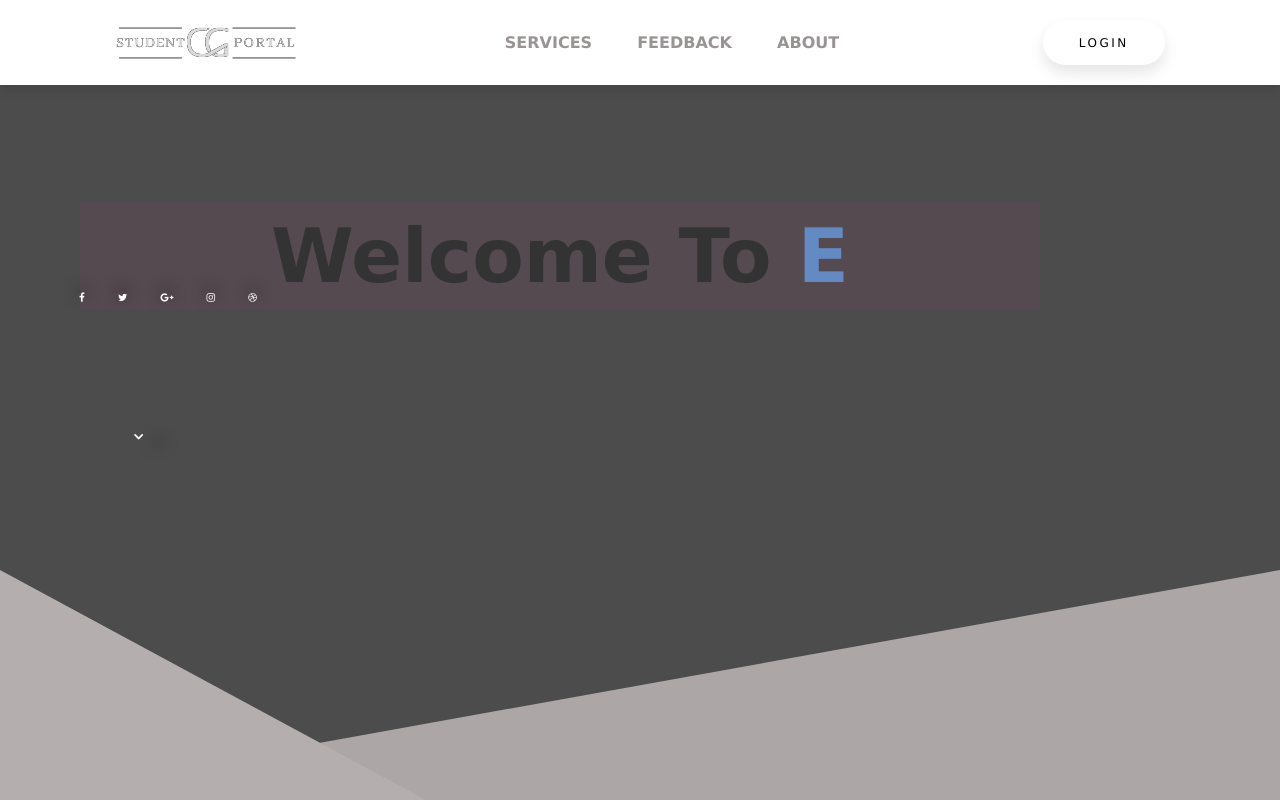
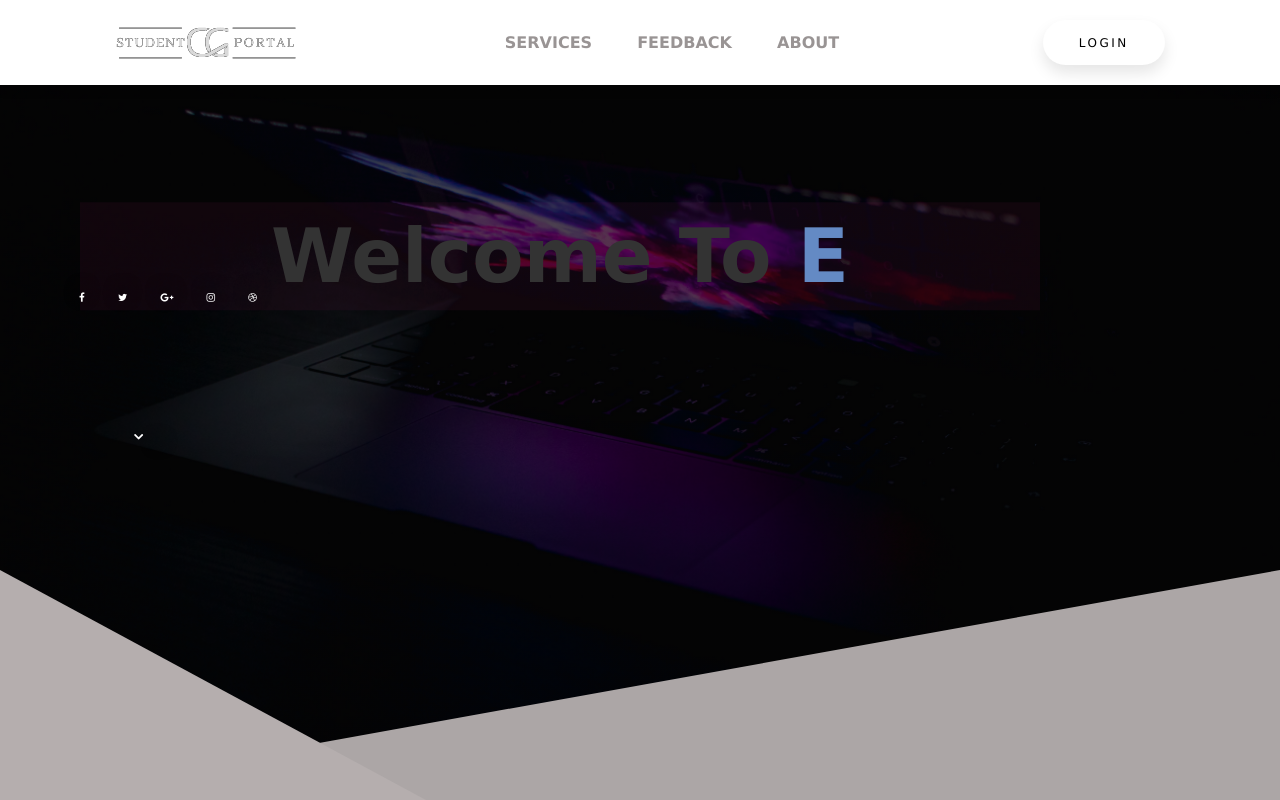
Before and after one commit to animex007/mini-project.github.io, a plain HTML site: page index.html in a window 1280 px wide. Shown: the top 800 px of the page. Drawn offline with Linux system fonts and the light colour scheme.

Commit message:
image update

```diff
--- a/style.css
+++ b/style.css
@@ -103,7 +103,7 @@ button:active {
 	position: relative;
 	height:100vh;
 	width:100%;
-	background:linear-gradient(rgba(0, 0, 0, 0.7),rgba(0, 0, 0, 0.7)),url(hero.gif);
+	background:linear-gradient(rgba(0, 0, 0, 0.7),rgba(0, 0, 0, 0.7)),url(hero.jpg);
 	background-position:50% 50%;
 	background-repeat: no-repeat;
 	background-attachment: fixed;
```
Also changed, not shown: hero.jpg (added).
